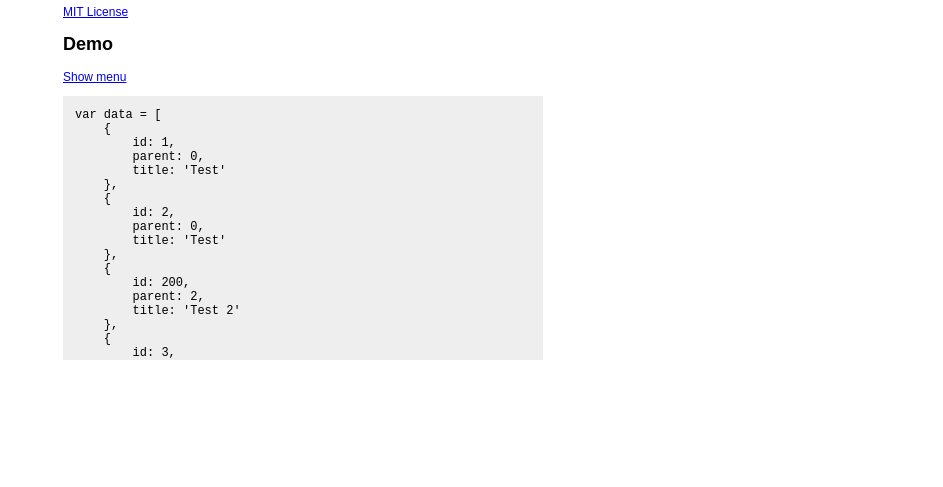
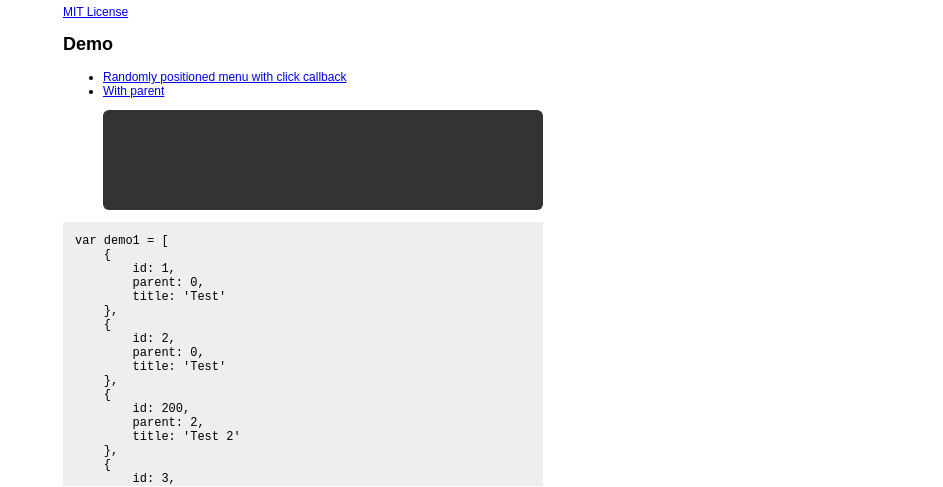
Before and after one commit to marksteve/listahan.js, a plain HTML site: page index.html in a window 1280 px wide. Shown: the part 313-800 px from the top of the page, without its empty margins (337-1280 px from the left). Drawn offline with nearby package versions, Linux system fonts and the light colour scheme.

Commit message:
Renamed data option to menu, added menuInit callback and parent options and some positioning fixes

```diff
--- a/index.html
+++ b/index.html
@@ -45,6 +45,14 @@
         line-height: 24px;
         margin-left: 1em;
     }
+    #demo-parent {
+        background-color: #333;
+        border-radius: 0.5em;
+        height: 100px;
+        margin: 1em 0;
+        position: relative;
+        width: 100%;
+    }
 </style>
 </head>
 <body>
@@ -80,12 +88,18 @@
 <!-- /README.md -->
 
 <h2>Demo</h2>
-<p><a href="#" id="demo-link">Show menu</a></p>
+<ul>
+    <li><a href="#" id="demo-1">Randomly positioned menu with click callback</a></li>
+    <li>
+        <a href="#" id="demo-2">With parent</a>
+        <div id="demo-parent"></div>
+    </li>
+</ul>
 <code id="demo-source"></code>
 
 </section>
 <script id="demo-script">
-var data = [
+var demo1 = [
     {
         id: 1,
         parent: 0,
@@ -142,11 +156,39 @@ var data = [
         title: 'Test 2'
     },
 ];
+var demo2 = [
+    {
+        id: 1,
+        parent: 0,
+        title: 'Test'
+    },
+    {
+        id: 2,
+        parent: 1,
+        title: 'Test 2'
+    },
+    {
+        id: 3,
+        parent: 1,
+        title: 'Test 2'
+    },
+    {
+        id: 4,
+        parent: 1,
+        title: 'Test 2'
+    },
+    {
+        id: 5,
+        parent: 1,
+        title: 'Test 2'
+    }
+];
 
 $(function() {
-    $('#demo-link')
+    var $demo1 = $('#demo-1');
+    $demo1
         .listahan({
-            data: data,
+            menu: demo1,
             menuOpen: function($container) {
                 $container.offset({
                     top: Math.floor(Math.random() * 0.5  * $(document).height()),
@@ -169,11 +211,31 @@ $(function() {
             e.stopPropagation();
             $(this).listahan('show');
         });
-    // Hide container on click
     $(document).on('click', function(e) {
-        $('#demo-link').listahan('hide');
+        $demo1.listahan('hide');
     });
 
+    var $parent = $('#demo-parent');
+    var $demo2 = $('#demo-2');
+    $demo2
+        .listahan({
+            menu: demo2,
+            $parent: $parent,
+            menuInit: function($container) {
+                $container.appendTo($parent);
+            },
+            menuOpen: function($container) {
+                $container.css('top', 50);
+            }
+        })
+        .on('click', function(e) {
+            e.preventDefault();
+            e.stopPropagation();
+            $(this).listahan('show');
+        });
+    $parent.on('click', function(e) {
+        $demo2.listahan('hide');
+    })
 });
 
 </script>
--- a/listahan.js
+++ b/listahan.js
@@ -9,11 +9,14 @@ $.fn.listahan = function(optionsOrMethod) {
     }
 
     var options = $.extend({
-        $container: $('<div/>').attr('id', 'listahan'),
+        $container: $('<div/>').addClass('listahan').appendTo('body'),
+        $parent: $(window),
         root: 0,
         showDelay: 250,
         distance: 0,
         submenuClass: 'submenu',
+        menuInit: function($container) {
+        },
         menuOpen: function($container) {
         },
         menuItemHTML: function(item, $submenu, $submenus) {
@@ -42,12 +45,12 @@ $.fn.listahan = function(optionsOrMethod) {
     }
 
     // Get parents
-    $.each(options.data, function(i, item) {
+    $.each(options.menu, function(i, item) {
         parents.push(item.parent);
     });
 
     // Create submenus
-    $.each(options.data, function(i, item) {
+    $.each(options.menu, function(i, item) {
         var $submenu;
         $submenu = $submenus[item.parent] = $submenus[item.parent] || $('<ul/>').addClass(options.submenuClass);
         if ($.inArray(item.id, parents) > 0) {
@@ -87,7 +90,9 @@ $.fn.listahan = function(optionsOrMethod) {
                             })
                             .appendTo(options.$container)
                             .show();
-                        var top = $el.offset().top - parseInt($submenu.css('border-top-width'), 10);
+                        var submenuBorderTop = parseInt($submenu.css('border-top-width'), 10);
+                        var submenuBorderBot = parseInt($submenu.css('border-bottom-width'), 10);
+                        var top = $el.offset().top - submenuBorderTop;
                         var outerHeight = $el.outerHeight();
                         // Try to show aligned top
                         $submenu
@@ -97,13 +102,14 @@ $.fn.listahan = function(optionsOrMethod) {
                             });
                         var overflow;
                         var topOverflow;
-                        var botOverflow = $submenu.offset().top + $submenu.outerHeight() - $(window).height();
+                        var parentTop = options.$parent.offset() ? options.$parent.offset().top : options.$parent.scrollTop();
+                        var botOverflow = $submenu.offset().top + $submenu.outerHeight() - (parentTop + options.$parent.outerHeight());
                         if (botOverflow > 0) {
                             // If bottom overflows, try to show aligned bottom
                             $submenu.offset({
-                                top: top + outerHeight + parseInt($submenu.css('border-top-width'), 10) - $submenu.outerHeight()
+                                top: top + outerHeight - $submenu.outerHeight()
                             });
-                            topOverflow = 0 - $submenu.offset().top;
+                            topOverflow = parentTop - $submenu.offset().top;
                             // If top overflows too, use w/e is less
                             if (topOverflow > botOverflow) {
                                 overflow = botOverflow;
@@ -121,7 +127,7 @@ $.fn.listahan = function(optionsOrMethod) {
                             // Adjust height according to remaining height
                             if (topOverflow > 0 && botOverflow > 0) {
                                 $submenu
-                                    .height($submenu.height() - overflow)
+                                    .height($submenu.outerHeight() - overflow)
                                     .css('overflow-y', 'scroll');
                             }
                         }
@@ -139,29 +145,30 @@ $.fn.listahan = function(optionsOrMethod) {
             .appendTo($submenu);
     });
 
-    // Insert container
-    $('body').append(
+    // Hide container
     options.$container
         .css('position', 'absolute')
         .hide()
-    );
 
     // Root menu
     var $root = $submenus[options.root]
         .css('position', 'absolute');
 
+    // Menu init callback
+    options.menuInit(options.$container);
+
     return this.each(function() {
         $(this)
             .on('show.listahan', function(e) {
-                if (!$root.is(':visible')) {
+                // Show container
+                options.$container.show();
                 // Hide previously shown submenus
                 hideMenus(options.root);
-                    // Show root menu
-                    options.$container
-                        .append($root)
-                        .show();
                 // Menu open callback
                 options.menuOpen(options.$container);
+                // Append root menu
+                if (!$root.is(':visible')) {
+                    options.$container.append($root)
                 }
             })
             .on('hide.listahan', function(e) {
```
Lines whose indentation alone changed are shown as unchanged.
